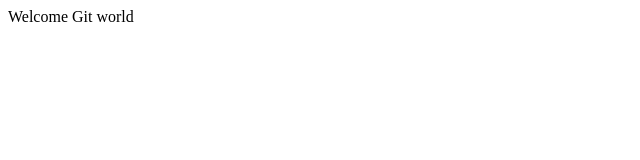
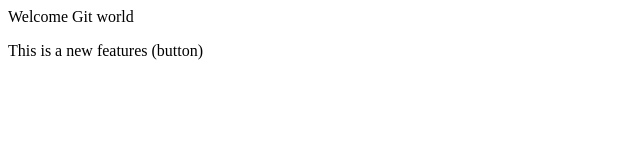
Before and after one commit to vishwajeet7033/localrepo, a plain HTML site: page index.html in a window 1280 px wide. Shown: the whole page, without its empty margins (0-640 px from the left). Drawn offline with Linux system fonts and the light colour scheme.

```diff
--- a/index.html
+++ b/index.html
@@ -1 +1,2 @@
 <p>Welcome Git world</p>
+<p> This is a new  features (button)</p>
```
Also changed, not shown: 1 other file.
